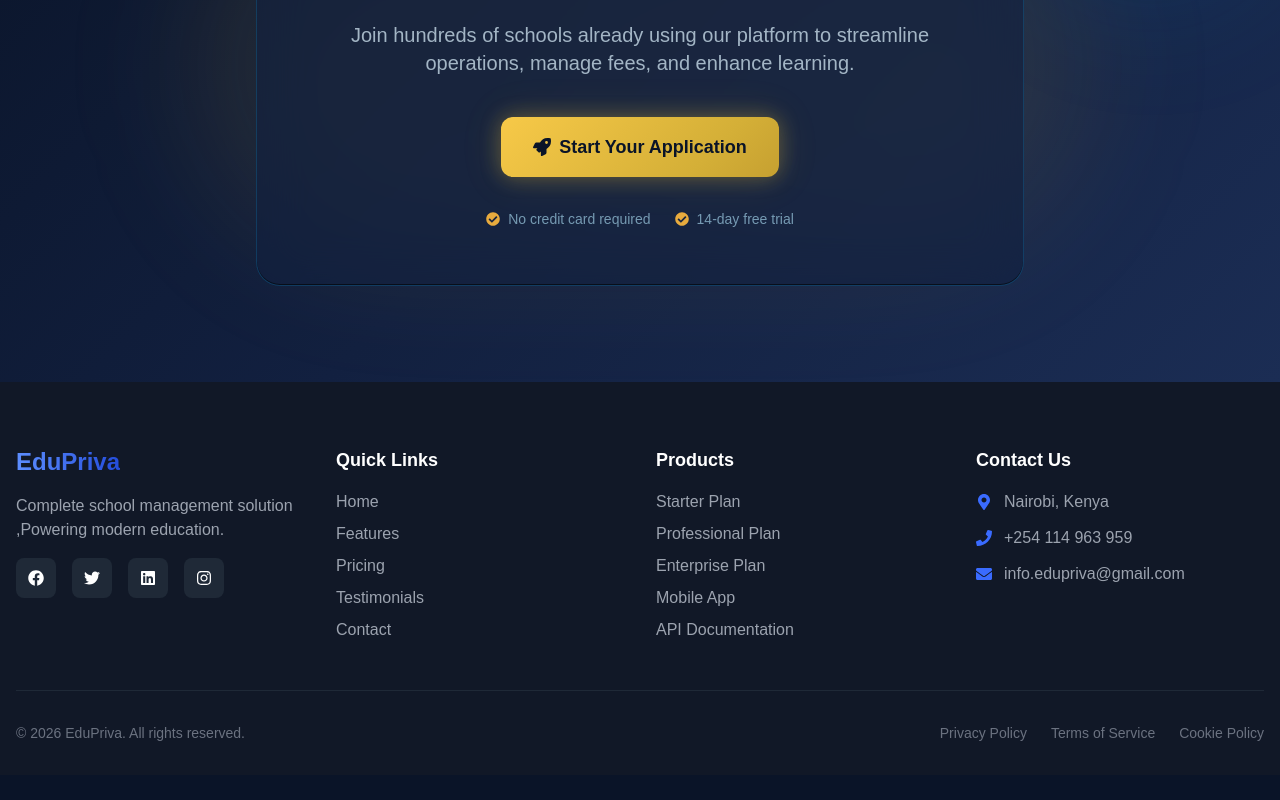
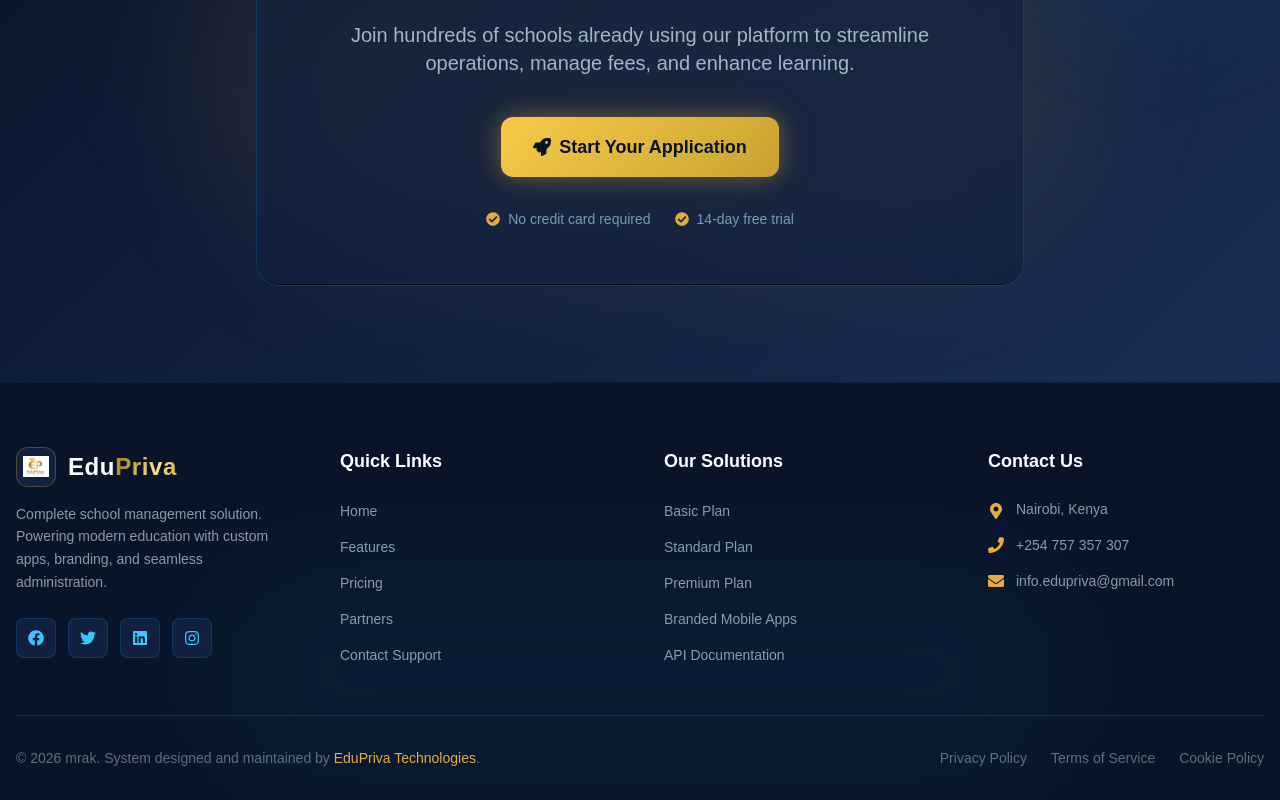
Before and after one commit to Nick-45/EDUMANAGE-PRO, a React (Create React App) app: page / in a window 1280 px wide. Shown: the part 3508-4308 px from the top of the page. Before the commit the page ends 4283 px from the top, so only its background shows below. Built offline with nearby package versions, Linux system fonts and the light colour scheme; no server answers; the database is empty.

Commit message:
Update Footer.jsx

```diff
--- a/src/components/layout/Footer.jsx
+++ b/src/components/layout/Footer.jsx
@@ -7,9 +7,13 @@
   const currentYear = new Date().getFullYear();
 
   return (
-    <footer className="bg-gray-900 text-white pt-16 pb-8">
-      <div className="container mx-auto px-4">
-        <div className="grid md:grid-cols-2 lg:grid-cols-4 gap-8 mb-12">
+    <footer className="bg-navy-950 border-t border-sky-500/10 text-white pt-16 pb-8 relative overflow-hidden">
+      {/* Background decoration */}
+      <div className="pointer-events-none absolute bottom-0 left-1/2 -translate-x-1/2 w-full max-w-4xl h-64 bg-sky-500/5 rounded-full blur-3xl" />
+
+      <div className="container mx-auto px-4 relative z-10">
+        <div className="grid md:grid-cols-2 lg:grid-cols-4 gap-12 mb-12">
+
           {/* Company Info */}
           <motion.div
             initial={{ opacity: 0, y: 20 }}
@@ -17,45 +21,34 @@
             viewport={{ once: true }}
             transition={{ duration: 0.5 }}
           >
-            <h3 className="text-2xl font-display font-bold mb-4">
-              <span className="bg-gradient-to-r from-primary-400 to-primary-600 bg-clip-text text-transparent">
-               EduPriva
+            <Link to="/" className="flex items-center space-x-3 mb-4 group">
+              <div className="w-10 h-10 bg-navy-900 border border-gold-500/30 rounded-xl flex items-center justify-center p-1.5 group-hover:shadow-gold-glow transition-all">
+                <img src="/logo192.png" alt="EduPriva" className="w-full h-full object-contain" />
+              </div>
+              <span className="font-display font-bold text-2xl text-white tracking-wide">
+                Edu<span className="text-gold-gradient">Priva</span>
               </span>
-            </h3>
-            <p className="text-gray-400 mb-4">
-              Complete school management solution ,Powering modern education.
+            </Link>
+
+            <p className="text-sky-100/60 mb-6 text-sm leading-relaxed">
+              Complete school management solution. Powering modern education with custom apps, branding, and seamless administration.
             </p>
-            <div className="flex space-x-4">
-              <a
-                href="https://facebook.com"
-                target="_blank"
-                rel="noopener noreferrer"
-                className="w-10 h-10 bg-gray-800 rounded-lg flex items-center justify-center hover:bg-primary-600 transition"
-              >
+
+            <div className="flex space-x-3">
+              <a href="https://facebook.com" target="_blank" rel="noopener noreferrer"
+                className="w-10 h-10 bg-navy-900 border border-sky-500/20 rounded-lg flex items-center justify-center text-sky-400 hover:text-navy-950 hover:bg-gold-gradient hover:border-gold-500 transition-all">
                 <FaFacebook />
               </a>
-              <a
-                href="https://twitter.com"
-                target="_blank"
-                rel="noopener noreferrer"
-                className="w-10 h-10 bg-gray-800 rounded-lg flex items-center justify-center hover:bg-primary-600 transition"
-              >
+              <a href="https://twitter.com" target="_blank" rel="noopener noreferrer"
+                className="w-10 h-10 bg-navy-900 border border-sky-500/20 rounded-lg flex items-center justify-center text-sky-400 hover:text-navy-950 hover:bg-gold-gradient hover:border-gold-500 transition-all">
                 <FaTwitter />
               </a>
-              <a
-                href="https://linkedin.com"
-                target="_blank"
-                rel="noopener noreferrer"
-                className="w-10 h-10 bg-gray-800 rounded-lg flex items-center justify-center hover:bg-primary-600 transition"
-              >
+              <a href="https://linkedin.com" target="_blank" rel="noopener noreferrer"
+                className="w-10 h-10 bg-navy-900 border border-sky-500/20 rounded-lg flex items-center justify-center text-sky-400 hover:text-navy-950 hover:bg-gold-gradient hover:border-gold-500 transition-all">
                 <FaLinkedin />
               </a>
-              <a
-                href="https://instagram.com"
-                target="_blank"
-                rel="noopener noreferrer"
-                className="w-10 h-10 bg-gray-800 rounded-lg flex items-center justify-center hover:bg-primary-600 transition"
-              >
+              <a href="https://instagram.com" target="_blank" rel="noopener noreferrer"
+                className="w-10 h-10 bg-navy-900 border border-sky-500/20 rounded-lg flex items-center justify-center text-sky-400 hover:text-navy-950 hover:bg-gold-gradient hover:border-gold-500 transition-all">
                 <FaInstagram />
               </a>
             </div>
@@ -68,32 +61,22 @@
             viewport={{ once: true }}
             transition={{ duration: 0.5, delay: 0.1 }}
           >
-            <h4 className="text-lg font-semibold mb-4">Quick Links</h4>
-            <ul className="space-y-2">
+            <h4 className="text-lg font-semibold mb-6 text-white">Quick Links</h4>
+            <ul className="space-y-3">
               <li>
-                <Link to="/" className="text-gray-400 hover:text-primary-500 transition">
-                  Home
-                </Link>
+                <Link to="/" className="text-sky-100/60 hover:text-gold-400 transition text-sm">Home</Link>
               </li>
               <li>
-                <a href="#features" className="text-gray-400 hover:text-primary-500 transition">
-                  Features
-                </a>
+                <a href="#features" className="text-sky-100/60 hover:text-gold-400 transition text-sm">Features</a>
               </li>
               <li>
-                <a href="#pricing" className="text-gray-400 hover:text-primary-500 transition">
-                  Pricing
-                </a>
+                <a href="#pricing" className="text-sky-100/60 hover:text-gold-400 transition text-sm">Pricing</a>
               </li>
               <li>
-                <a href="#testimonials" className="text-gray-400 hover:text-primary-500 transition">
-                  Testimonials
-                </a>
+                <a href="#ads" className="text-sky-100/60 hover:text-gold-400 transition text-sm">Partners</a>
               </li>
               <li>
-                <Link to="/contact" className="text-gray-400 hover:text-primary-500 transition">
-                  Contact
-                </Link>
+                <Link to="/contact" className="text-sky-100/60 hover:text-gold-400 transition text-sm">Contact Support</Link>
               </li>
             </ul>
           </motion.div>
@@ -105,32 +88,22 @@
             viewport={{ once: true }}
             transition={{ duration: 0.5, delay: 0.2 }}
           >
-            <h4 className="text-lg font-semibold mb-4">Products</h4>
-            <ul className="space-y-2">
+            <h4 className="text-lg font-semibold mb-6 text-white">Our Solutions</h4>
+            <ul className="space-y-3">
               <li>
-                <a href="#pricing" className="text-gray-400 hover:text-primary-500 transition">
-                  Starter Plan
-                </a>
+                <a href="#pricing" className="text-sky-100/60 hover:text-gold-400 transition text-sm">Basic Plan</a>
               </li>
               <li>
-                <a href="#pricing" className="text-gray-400 hover:text-primary-500 transition">
-                  Professional Plan
-                </a>
+                <a href="#pricing" className="text-sky-100/60 hover:text-gold-400 transition text-sm">Standard Plan</a>
               </li>
               <li>
-                <a href="#pricing" className="text-gray-400 hover:text-primary-500 transition">
-                  Enterprise Plan
-                </a>
+                <a href="#pricing" className="text-sky-100/60 hover:text-gold-400 transition text-sm">Premium Plan</a>
               </li>
               <li>
-                <Link to="/app-download" className="text-gray-400 hover:text-primary-500 transition">
-                  Mobile App
-                </Link>
+                <Link to="/app-download" className="text-sky-100/60 hover:text-gold-400 transition text-sm">Branded Mobile Apps</Link>
               </li>
               <li>
-                <Link to="/api-docs" className="text-gray-400 hover:text-primary-500 transition">
-                  API Documentation
-                </Link>
+                <Link to="/api-docs" className="text-sky-100/60 hover:text-gold-400 transition text-sm">API Documentation</Link>
               </li>
             </ul>
           </motion.div>
@@ -142,21 +115,21 @@
             viewport={{ once: true }}
             transition={{ duration: 0.5, delay: 0.3 }}
           >
-            <h4 className="text-lg font-semibold mb-4">Contact Us</h4>
-            <ul className="space-y-3">
+            <h4 className="text-lg font-semibold mb-6 text-white">Contact Us</h4>
+            <ul className="space-y-4">
               <li className="flex items-start">
-                <FaMapMarkerAlt className="mt-1 mr-3 text-primary-500 flex-shrink-0" />
-                <span className="text-gray-400">Nairobi, Kenya</span>
+                <FaMapMarkerAlt className="mt-1 mr-3 text-gold-400 flex-shrink-0" />
+                <span className="text-sky-100/60 text-sm">Nairobi, Kenya</span>
               </li>
               <li className="flex items-center">
-                <FaPhone className="mr-3 text-primary-500 flex-shrink-0" />
-                <a href="tel:+2547 573 573 07" className="text-gray-400 hover:text-primary-500 transition">
-                  +254 114 963 959
+                <FaPhone className="mr-3 text-gold-400 flex-shrink-0" />
+                <a href="tel:+254757357307" className="text-sky-100/60 hover:text-gold-400 transition text-sm">
+                  +254 757 357 307
                 </a>
               </li>
               <li className="flex items-center">
-                <FaEnvelope className="mr-3 text-primary-500 flex-shrink-0" />
-                <a href="mailto:info@edumanagerpro.com" className="text-gray-400 hover:text-primary-500 transition">
+                <FaEnvelope className="mr-3 text-gold-400 flex-shrink-0" />
+                <a href="mailto:info.edupriva@gmail.com" className="text-sky-100/60 hover:text-gold-400 transition text-sm">
                   info.edupriva@gmail.com
                 </a>
               </li>
@@ -165,22 +138,20 @@
         </div>
 
         {/* Bottom Bar */}
-        <div className="border-t border-gray-800 pt-8 mt-8">
-          <div className="flex flex-col md:flex-row justify-between items-center">
-            <p className="text-gray-500 text-sm">
-              &copy; {currentYear} EduPriva. All rights reserved.
+        <div className="border-t border-sky-500/20 pt-8 flex flex-col md:flex-row justify-between items-center gap-4">
+          <p className="text-sky-100/40 text-sm">
+            &copy; {currentYear} mrak. System designed and maintained by <span className="text-gold-400">EduPriva Technologies</span>.
           </p>
-            <div className="flex space-x-6 mt-4 md:mt-0">
-              <Link to="/privacy" className="text-gray-500 hover:text-primary-500 text-sm transition">
+          <div className="flex space-x-6">
+            <Link to="/privacy" className="text-sky-100/40 hover:text-sky-300 text-sm transition">
               Privacy Policy
             </Link>
-              <Link to="/terms" className="text-gray-500 hover:text-primary-500 text-sm transition">
+            <Link to="/terms" className="text-sky-100/40 hover:text-sky-300 text-sm transition">
               Terms of Service
             </Link>
-              <Link to="/cookies" className="text-gray-500 hover:text-primary-500 text-sm transition">
+            <Link to="/cookies" className="text-sky-100/40 hover:text-sky-300 text-sm transition">
               Cookie Policy
             </Link>
-            </div>
           </div>
         </div>
       </div>
```
Lines whose indentation alone changed are shown as unchanged.
